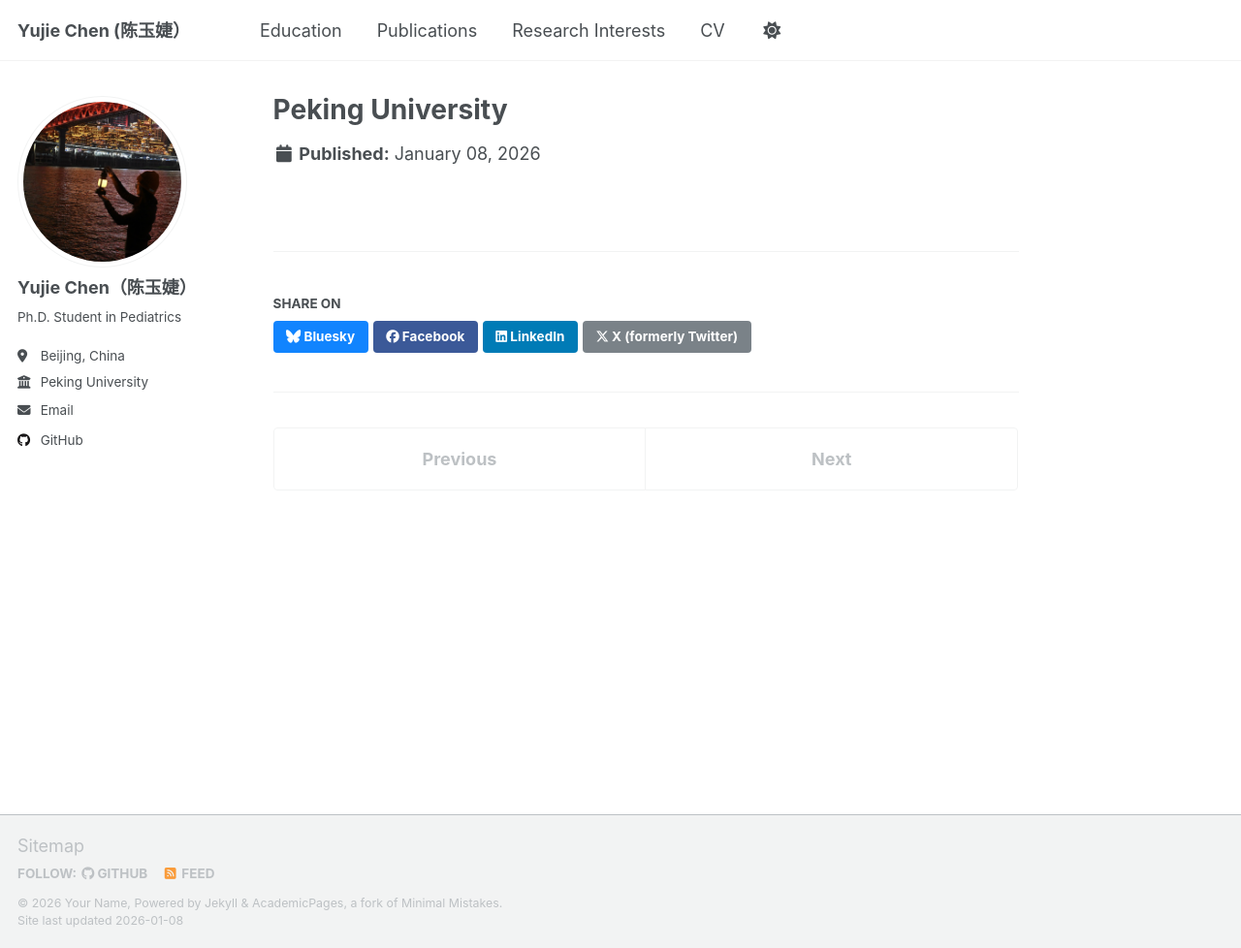
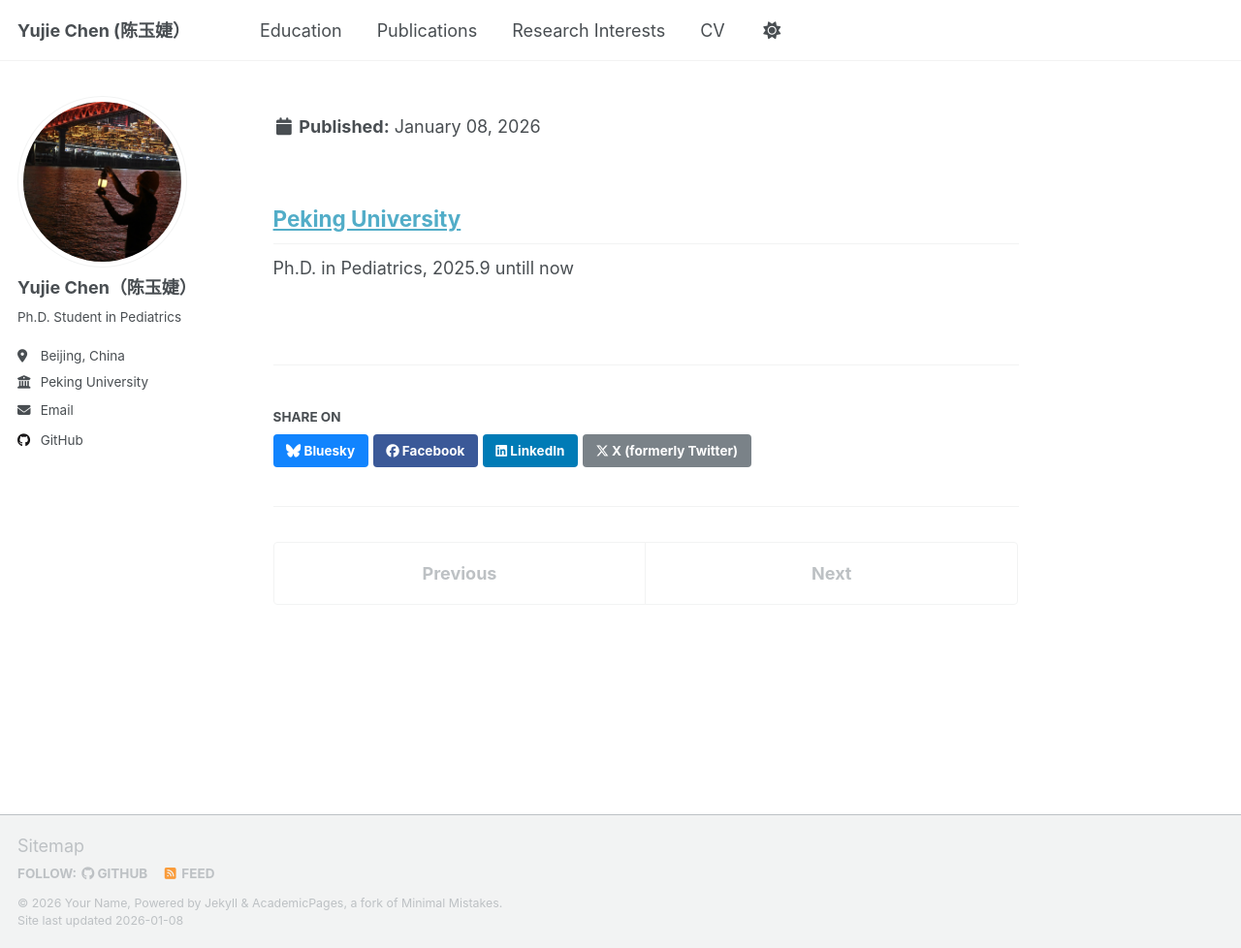
Before and after one commit to yujie7799/yujie7799.github.io, a Jekyll site: the page built from _portfolio/portfolio-1.md, in a window 1280 px wide and 978 px high. Shown: the whole window at 97% size. Built offline with Jekyll 4.4.1, drawn with Linux system fonts in a browser that asks for light colours; a script that is not in the unit is left out.

Commit message:
Update portfolio-1.md

```diff
--- a/_portfolio/portfolio-1.md
+++ b/_portfolio/portfolio-1.md
@@ -1,6 +1,8 @@
 ---
-title: "Peking University"
+title: ""
 excerpt: "Ph.D. in Pediatrics, 2025.9 untill now"
 collection: portfolio
 external_url: "https://www.pku.edu.cn/"
 ---
+<h2><a href="https://www.pku.edu.cn/" target="_blank">Peking University</a></h2>
+<p>Ph.D. in Pediatrics, 2025.9 untill now</p>
```
